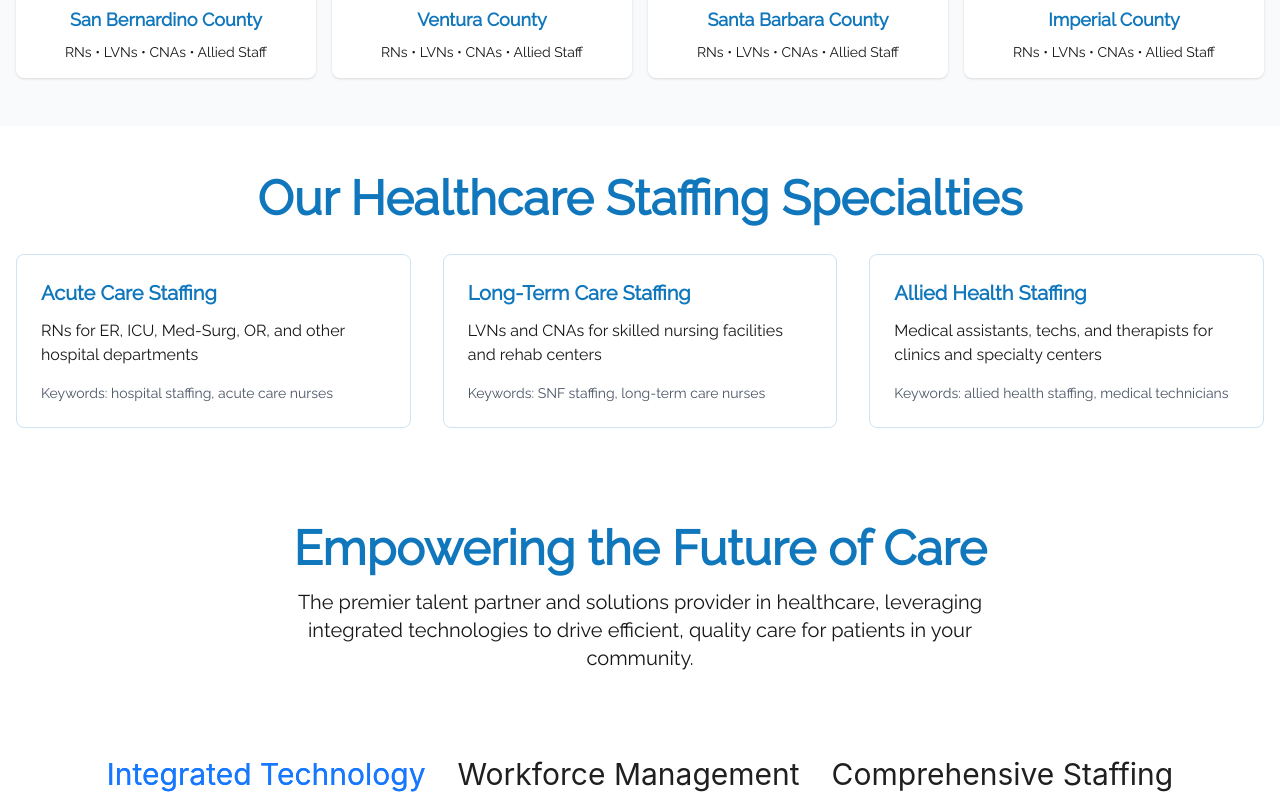
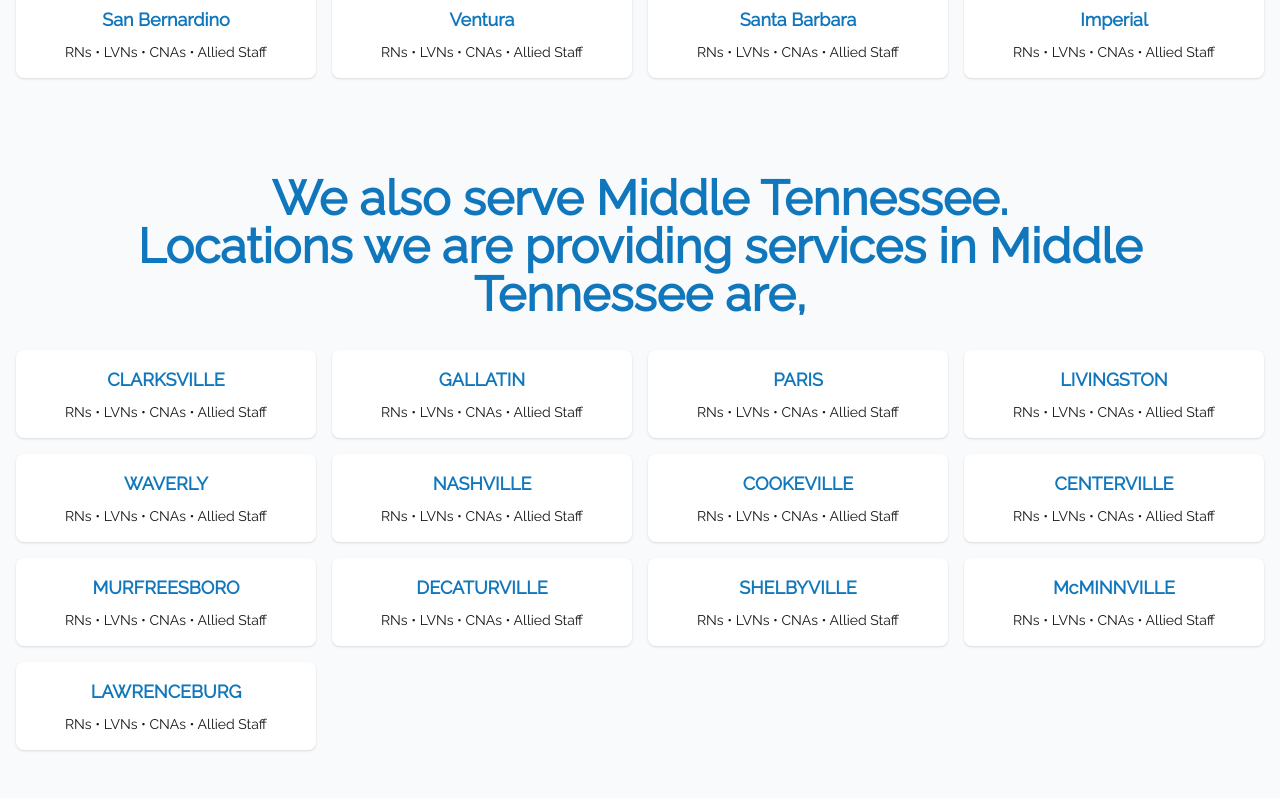
Before and after one commit to shejanNizam/healthcare-web, a Next.js app: page /client-services in a window 1280 px wide. Shown: the part 720-1520 px from the top of the page. Built offline with nearby package versions, Linux system fonts and the light colour scheme; no server answers; what @ant-design/nextjs-registry would draw is missing.

Commit message:
add Middle Tennessee location

```diff
--- a/src/app/client-services/page.tsx
+++ b/src/app/client-services/page.tsx
@@ -139,7 +139,7 @@ export default function ClientServices() {
       {/*  */}
       <section className="py-12 bg-gray-50">
         <div className="container mx-auto px-4">
-          <h2 className="text-3xl sm:text-4xl md:text-5xl text-primary font-bold text-center mb-8">
+          <h2 className="text-2xl md:text-5xl text-primary font-bold text-center mb-8">
             Serving Southern California Healthcare Facilities
           </h2>
           <div className="grid grid-cols-2 md:grid-cols-4 gap-4 text-center">
@@ -154,9 +154,42 @@ export default function ClientServices() {
               "Imperial",
             ].map((city) => (
               <div key={city} className="p-4 bg-white rounded-lg shadow">
-                <h3 className="font-semibold text-primary text-lg">
-                  {city} County
-                </h3>
+                <h3 className="font-semibold text-primary text-lg">{city}</h3>
+                <p className="text-sm mt-2">RNs • LVNs • CNAs • Allied Staff</p>
+              </div>
+            ))}
+          </div>
+        </div>
+      </section>
+      {/*  */}
+
+      {/*  */}
+      <section className="py-12 bg-gray-50">
+        <div className="container mx-auto px-4">
+          <h2 className="text-xl md:text-5xl text-primary font-bold text-center mb-8">
+            We also serve Middle Tennessee.
+            <br />
+            Locations we are providing services in Middle Tennessee are,
+          </h2>
+
+          <div className="grid grid-cols-2 md:grid-cols-4 gap-4 text-center">
+            {[
+              "CLARKSVILLE",
+              "GALLATIN",
+              "PARIS",
+              "LIVINGSTON",
+              "WAVERLY",
+              "NASHVILLE",
+              "COOKEVILLE",
+              "CENTERVILLE",
+              "MURFREESBORO",
+              "DECATURVILLE",
+              "SHELBYVILLE",
+              "McMINNVILLE",
+              "LAWRENCEBURG",
+            ].map((city) => (
+              <div key={city} className="p-4 bg-white rounded-lg shadow">
+                <h3 className="font-semibold text-primary text-lg">{city}</h3>
                 <p className="text-sm mt-2">RNs • LVNs • CNAs • Allied Staff</p>
               </div>
             ))}
```
